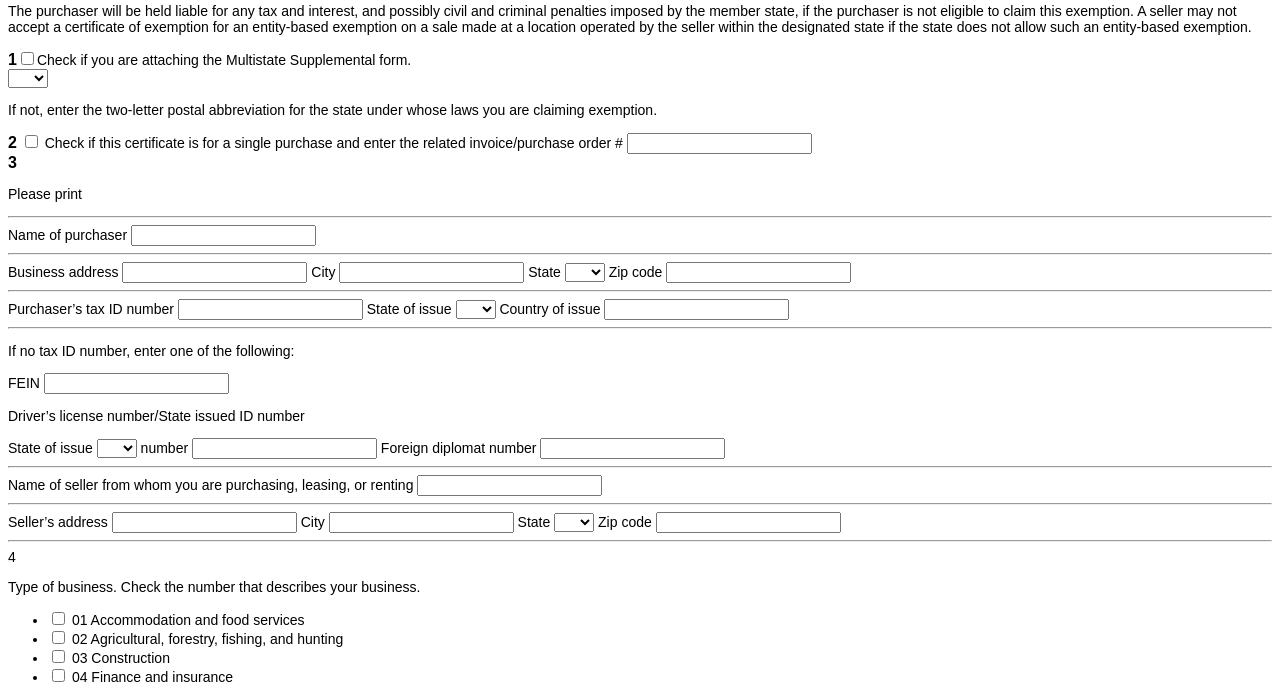
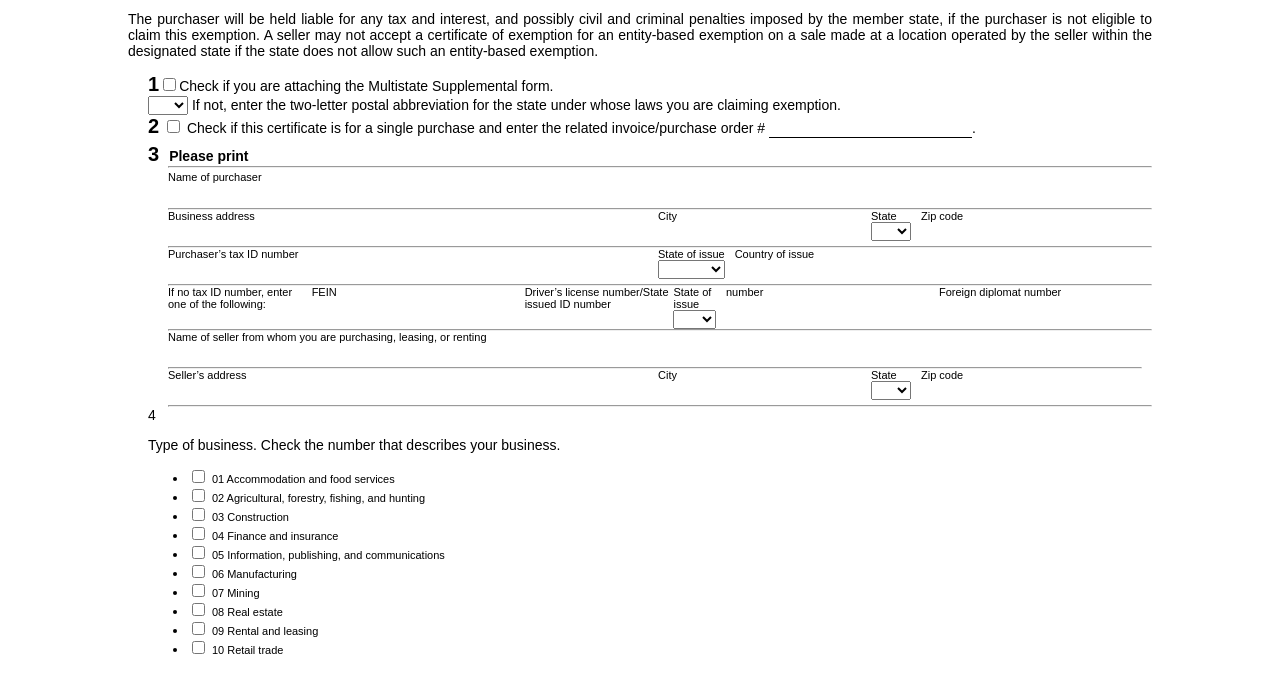
Before and after one commit to JoseCaicedoDev/US_Certificate_of_Exemption, a plain HTML site: page index.html in a window 1280 px wide. Shown: the part 149-834 px from the top of the page. Drawn offline with Linux system fonts and the light colour scheme.

Commit message:
actualizacion address

```diff
--- a/index.html
+++ b/index.html
@@ -51,79 +51,125 @@
   </main>
   <form action="" method="">
     <div>
-      <span>1</span><input type="checkbox" name="" id="">Check if you are attaching the Multistate Supplemental form.
+      <span class="numberSelect">1</span><input type="checkbox" name="" id="">Check if you are attaching the Multistate Supplemental form.
     </div>
     <div>
       <select name="state" id="">
         <option value=""> </option>
         <option value="">AK</option>
       </select>
-      <p>If not, enter the two-letter postal abbreviation for the state under whose laws you are claiming exemption.</p>
+      <span>If not, enter the two-letter postal abbreviation for the state under whose laws you are claiming exemption.</span>
     </div>
     <div>
-      <span>2</span>
+      <span class="numberSelect">2</span>
       <input type="checkbox" name="" id=""> Check if this certificate is for a single purchase and enter the related
-      invoice/purchase order # <input type="text" name="" id="">
+      invoice/purchase order # <input type="text" name="" id="" class="numberOrder">.
     </div>
-    <div>
-      <span>3</span>
-      <p>Please print</p>
-      <hr>
+    <span class="numberSelect">3</span><b class="itemTitle">Please print</b>
+    <hr class="container">
+    <div class="container namePurchaser">
       <label for="namePurchaser">Name of purchaser</label>
       <input type="text" name="" id="namePurchaser">
       <hr>
     </div>
+    <section class="container address">
+      <div class="containerContent businessAddress">
         <label for="businessAddress">Business address</label>
         <input type="text" name="" id="businessAddress">
+      </div>
+      <div class="containerContent">
         <label for="city">City</label>
         <input type="text" name="" id="city">
+      </div>
+      <div class="containerContent">
         <label for="state">State</label>
-    <select name="" id="state">
+        <select name="state" id="state">
           <option value=""> </option>
           <option value="">AK</option>
         </select>
+      </div>
+      <div class="containerContent zipCode">
         <label for="zipCode">Zip code</label>
         <input type="text" name="" id="zipCode">
-    <hr>
+      </div>
+    </section>
+    <hr class="container">
+
+    <section class="container country">
+      <div class="containerContent idNumber">
         <label for="idNumber">Purchaser’s tax ID number</label>
         <input type="text" name="" id="">
+      </div>
+      <div class="containerContent">
         <label for="stateIssue">State of issue</label>
         <select name="" id="stateIssue">
           <option value=""> </option>
           <option value="">AK</option>
         </select>
+      </div>
+      <div class="containerContent">
         <label for="country">Country of issue</label>
         <input type="text" name="" id="country">
-    <hr>
-    <p>If no tax ID number, enter one of the following:</p>
+      </div>
+    </section>
+    <hr class="container">
+
+    <section class="container fein">
+      <label>If no tax ID number, enter one of the following:</label>
+      <div class="containerContent">
         <label for="fein">FEIN</label>
         <input type="text" name="" id="fein">
-    <p>Driver’s license number/State issued ID number</p>
+      </div>
+      <label>Driver’s license number/State issued ID number</label>
+
+      <div class="containerContent">
         <label for="stateIssue">State of issue</label>
         <select name="" id="stateIssue">
           <option value=""> </option>
           <option value="">AK</option>
         </select>
+      </div>
+      <div class="containerContent">
         <label for="number">number</label>
         <input type="text" name="" id="number">
+      </div>
+      <div class="containerContent">
         <label for="diplomatNumber">Foreign diplomat number</label>
         <input type="text" name="" id="diplomatNumber">
-    <hr>
+      </div>
+    </section>
+    <hr class="container">
+
+    <div class="container containerContent">
       <label for="nameSeller">Name of seller from whom you are purchasing, leasing, or renting</label>
       <input type="text" name="" id="nameSeller">
       <hr>
-    <label for="address">Seller’s address</label>
-    <input type="text" name="" id="address">
+    </div>
+
+
+    <section class="container address">
+      <div class="containerContent businessAddress">
+        <label for="businessAddress">Seller’s address</label>
+        <input type="text" name="" id="businessAddress">
+      </div>
+      <div class="containerContent">
         <label for="city">City</label>
-    <input type="tel" name="" id="city">
+        <input type="text" name="" id="city">
+      </div>
+      <div class="containerContent">
         <label for="state">State</label>
-    <select name="" id="state">
+        <select name="state" id="state">
           <option value=""> </option>
           <option value="">AK</option>
         </select>
+      </div>
+      <div class="containerContent zipCode">
         <label for="zipCode">Zip code</label>
         <input type="text" name="" id="zipCode">
-    <hr>
+      </div>
+    </section>
+    <hr class="container">
+
 
     4 <p>Type of business. Check the number that describes your business.</p>
     <ul>
@@ -253,7 +299,7 @@
     <label for="Date">Print name here</label>
     <input type="date" name="" id="Date">
   </form>
-
+<script src="index.js"></script>
 </body>
 
 </html>
--- /dev/null
+++ b/index.js
@@ -0,0 +1,14 @@
+//Equipo 9
+
+let array=[1,2,4,8]
+let suma = 0
+for(let i= 0; i<array.length-1; i++){
+
+  if (i == 0){
+    suma = array[i];
+    console.log(` 0 + ${suma} =`, suma)
+  }else{
+    suma += array[i]
+  }
+  console.log(`${suma} + ${array[i + 1]} =`, suma + array[i + 1])
+}
--- a/style.css
+++ b/style.css
@@ -2,6 +2,8 @@ body{
   font-family: Arial, Helvetica, sans-serif;
   font-weight: 300;
   font-size: 14px;
+  max-width: 1024px;
+  margin: 0 auto;
 }
 header{
   display: flex;
@@ -52,7 +54,66 @@ header{
 .header_btn-img{
   width: 28px;
 }
-span{
-  font-weight: bold;
-  font-size: 16px;
+main p{
+  text-align: justify;
 }
+form{
+  margin-inline-start: 20px;
+}
+.numberSelect{
+  font-weight: 600;
+  font-size: 20px;
+}
+input{
+  border: 0.1px solid rgb(180, 180, 180);
+  font-size: 15px;
+}
+.numberOrder{
+  border: none;
+  border-block-end: 1px solid;
+}
+input:hover{
+  background: #dde4ff;
+}
+.itemTitle{
+  display: inline-block;
+  margin-block-start: 10px;
+  margin-inline-start: 10px;
+}
+.container{
+  margin-inline-start: 20px;
+}
+hr{
+  margin: 0;
+}
+label{
+  font-size: 11px;
+}
+.namePurchaser > input{
+  display: block;
+  width: 100%;
+  border: none;
+  margin-block-start: 5px;
+}
+.address > input{
+  display: block;
+  margin-block-start: 5px;
+}
+.address, .country, .fein{
+  display: flex;
+}
+.containerContent{
+  display: flex;
+  flex-direction: column;
+  margin-inline-end: 10px;
+}
+.containerContent > input{
+  border: none;
+  margin-block-start: 5px;
+}
+.containerContent.businessAddress, .containerContent.idNumber{
+  width: 480px;
+}
+.containerContent.zipCode{
+  width: 100px;
+}
```
Lines whose indentation alone changed are shown as unchanged.
